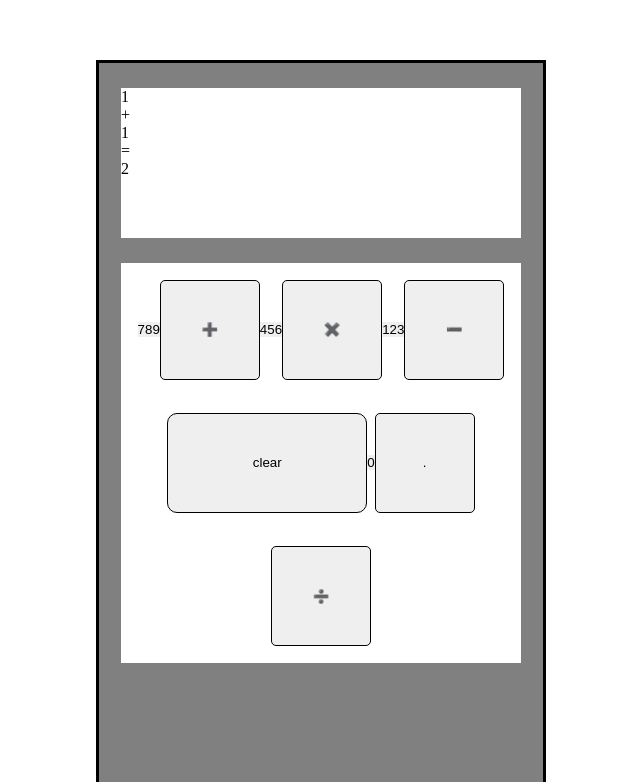
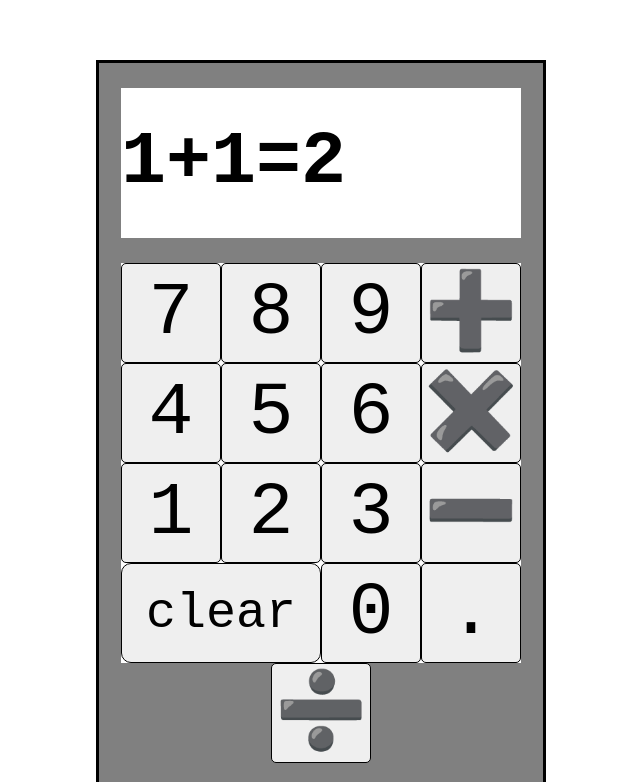
Before and after one commit to davissears/calculator, a plain HTML site: page index.html in a window 1280 px wide. Shown: the part 260-1042 px from the top of the page, without its empty margins (319-959 px from the left). Drawn offline with Linux system fonts and the light colour scheme.

Commit message:
styling: button fix replces duplicate buttons with missing operators

```diff
--- a/styles.css
+++ b/styles.css
@@ -21,13 +21,25 @@ body {
   width: 400px;
   height: 150px;
   box-sizing: border-box;
-  display: block;
+  display: flex;
   background-color: white;
   margin: auto;
   margin-top: 25px;
   margin-bottom: 25px;
   align-items: center;
 }
+.display {
+  width: stretch;
+  height: stretch;
+  display: inline;
+  flex-wrap: wrap;
+  text-align: center;
+  line-height: 150px;
+  font-weight: bolder;
+  font-size: 75px;
+  font-family: monospace;
+}
+
 #buttonContainer {
   background-color: white;
   width: 400px;
@@ -41,6 +53,17 @@ body {
   justify-content: center;
 }
 .button {
+  font-family: monospace;
+  font-size: 75px;
+  border: 1px black solid;
+  width: 100px;
+  height: 100px;
+  box-sizing: border-box;
+  border-radius: 5px;
+}
+.intButton {
+  font-family: monospace;
+  font-size: 75px;
   border: 1px black solid;
   width: 100px;
   height: 100px;
@@ -48,6 +71,8 @@ body {
   border-radius: 5px;
 }
 .clearButton {
+  font-size: 50px;
+  font-family: monospace;
   border-radius: 10px;
   border: 1px black solid;
   height: 100px;
```
